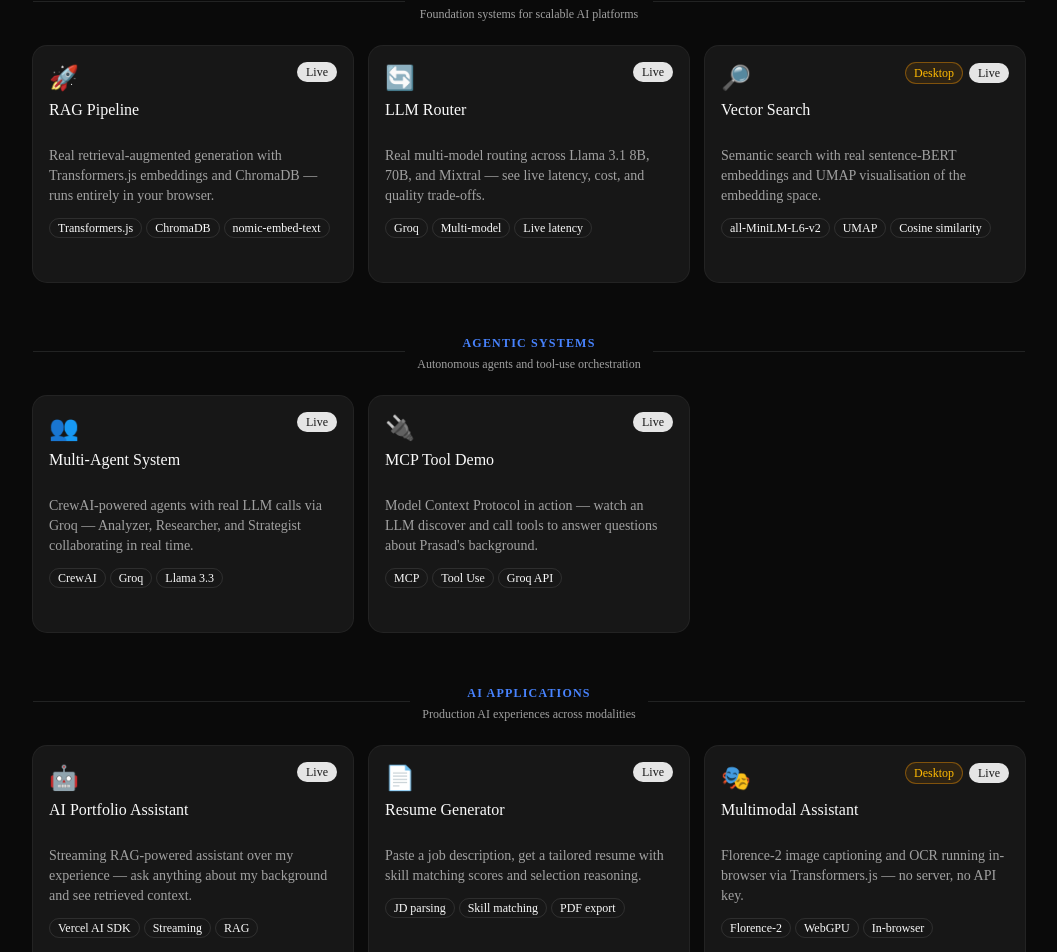
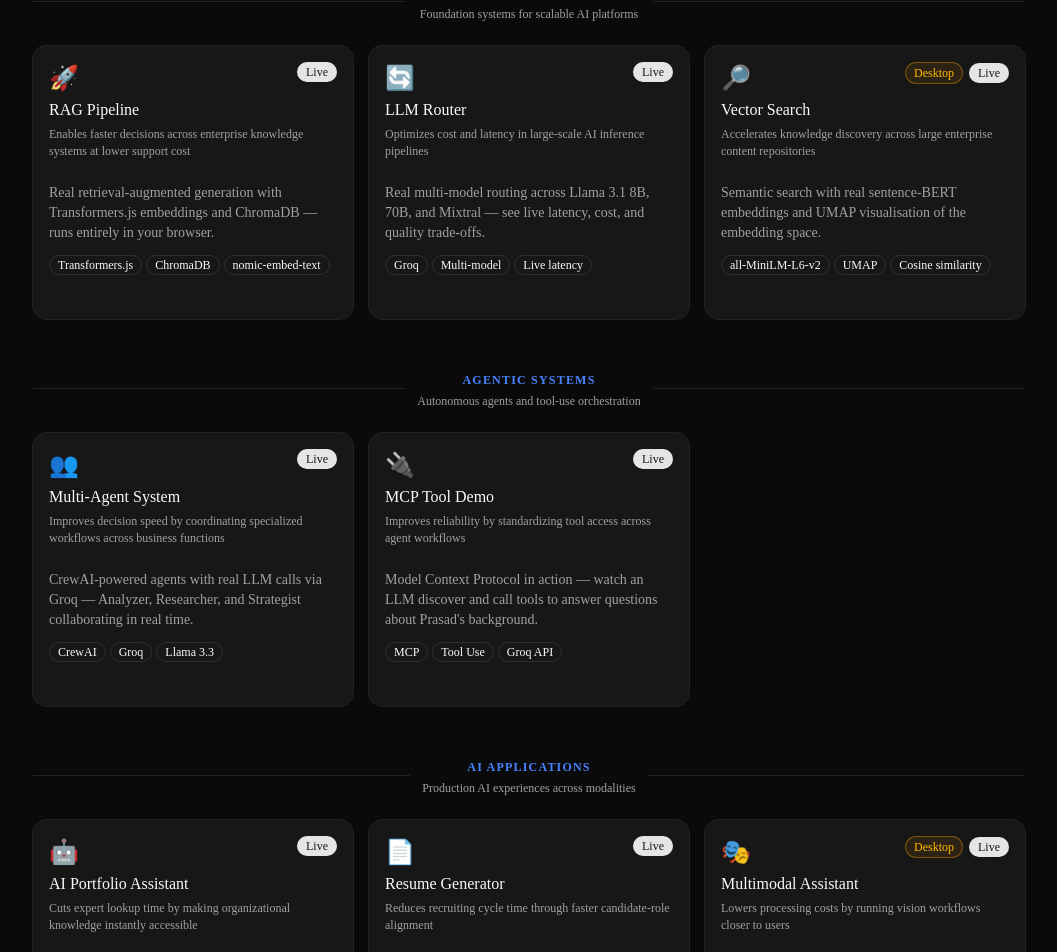
Before and after one commit to prasad-kavuri/prasad-portfolio, a Next.js app: page / in a window 1280 px wide. Shown: the part 1160-2112 px from the top of the page, without its empty margins (111-1168 px from the left). Built offline with nearby package versions, Linux system fonts and the light colour scheme.

Commit message:
Add demo business impact copy

```diff
--- a/src/components/sections/AITools.tsx
+++ b/src/components/sections/AITools.tsx
@@ -94,6 +94,9 @@
                           </div>
                         </div>
                         <CardTitle className="text-base">{demo.title}</CardTitle>
+                        <p className="text-xs leading-snug text-muted-foreground">
+                          {demo.businessImpact}
+                        </p>
                       </CardHeader>
                       <CardContent>
                         <p className="mb-3 text-sm text-muted-foreground">
--- a/src/data/demos.ts
+++ b/src/data/demos.ts
@@ -3,6 +3,7 @@
   emoji: string;
   title: string;
   description: string;
+  businessImpact: string;
   href: string;
   tags: string[];
   status: "live" | "upgrading" | "coming-soon";
@@ -15,6 +16,7 @@
     emoji: "🚀",
     title: "RAG Pipeline",
     description: "Real retrieval-augmented generation with Transformers.js embeddings and ChromaDB — runs entirely in your browser.",
+    businessImpact: "Enables faster decisions across enterprise knowledge systems at lower support cost",
     href: "/demos/rag-pipeline",
     tags: ["Transformers.js", "ChromaDB", "nomic-embed-text"],
     status: "live",
@@ -24,6 +26,7 @@
     emoji: "👥",
     title: "Multi-Agent System",
     description: "CrewAI-powered agents with real LLM calls via Groq — Analyzer, Researcher, and Strategist collaborating in real time.",
+    businessImpact: "Improves decision speed by coordinating specialized workflows across business functions",
     href: "/demos/multi-agent",
     tags: ["CrewAI", "Groq", "Llama 3.3"],
     status: "live",
@@ -33,6 +36,7 @@
     emoji: "🔄",
     title: "LLM Router",
     description: "Real multi-model routing across Llama 3.1 8B, 70B, and Mixtral — see live latency, cost, and quality trade-offs.",
+    businessImpact: "Optimizes cost and latency in large-scale AI inference pipelines",
     href: "/demos/llm-router",
     tags: ["Groq", "Multi-model", "Live latency"],
     status: "live",
@@ -42,6 +46,7 @@
     emoji: "🔎",
     title: "Vector Search",
     description: "Semantic search with real sentence-BERT embeddings and UMAP visualisation of the embedding space.",
+    businessImpact: "Accelerates knowledge discovery across large enterprise content repositories",
     href: "/demos/vector-search",
     tags: ["all-MiniLM-L6-v2", "UMAP", "Cosine similarity"],
     desktopOnly: true,
@@ -52,6 +57,7 @@
     emoji: "🤖",
     title: "AI Portfolio Assistant",
     description: "Streaming RAG-powered assistant over my experience — ask anything about my background and see retrieved context.",
+    businessImpact: "Cuts expert lookup time by making organizational knowledge instantly accessible",
     href: "/demos/portfolio-assistant",
     tags: ["Vercel AI SDK", "Streaming", "RAG"],
     status: "live",
@@ -61,6 +67,7 @@
     emoji: "📄",
     title: "Resume Generator",
     description: "Paste a job description, get a tailored resume with skill matching scores and selection reasoning.",
+    businessImpact: "Reduces recruiting cycle time through faster candidate-role alignment",
     href: "/demos/resume-generator",
     tags: ["JD parsing", "Skill matching", "PDF export"],
     status: "live",
@@ -70,6 +77,7 @@
     emoji: "🎭",
     title: "Multimodal Assistant",
     description: "Florence-2 image captioning and OCR running in-browser via Transformers.js — no server, no API key.",
+    businessImpact: "Lowers processing costs by running vision workflows closer to users",
     href: "/demos/multimodal",
     tags: ["Florence-2", "WebGPU", "In-browser"],
     desktopOnly: true,
@@ -80,6 +88,7 @@
     emoji: "⚡",
     title: "Model Quantization",
     description: "Live ONNX benchmark comparing INT8 vs FP32 inference — real file sizes, real latency, real quality diff.",
+    businessImpact: "Reduces infrastructure overhead through smaller, faster production models",
     href: "/demos/quantization",
     tags: ["ONNX", "INT8 vs FP32", "Transformers.js"],
     desktopOnly:true,
@@ -90,6 +99,7 @@
     emoji: "🔌",
     title: "MCP Tool Demo",
     description: "Model Context Protocol in action — watch an LLM discover and call tools to answer questions about Prasad's background.",
+    businessImpact: "Improves reliability by standardizing tool access across agent workflows",
     href: "/demos/mcp-demo",
     tags: ["MCP", "Tool Use", "Groq API"],
     status: "live",
```
Also changed, not shown: 1 other file (tests, documents, lock files or other folders).
